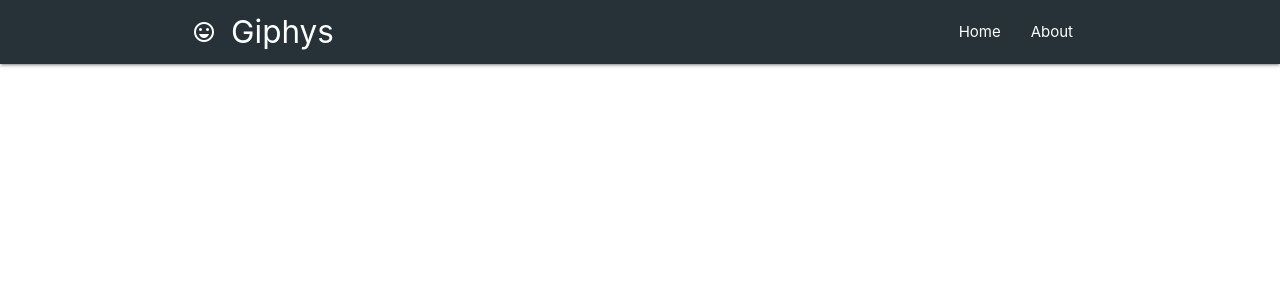
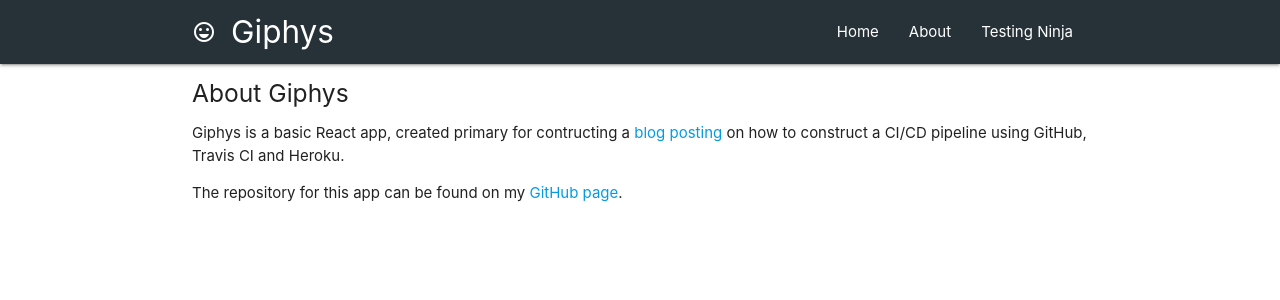
Before and after one commit to majikjohnson/giphy-search, a React (Create React App) app: page /about in a window 1280 px wide. Shown: the top 300 px of the page. Built offline with nearby package versions, Linux system fonts and the light colour scheme; the HTML template or start-up script is replaced by a standard one.

Commit message:
Changed the spinner and implemented About page

```diff
--- a/src/App.js
+++ b/src/App.js
@@ -4,6 +4,7 @@
 import Navbar from './components/layout/Navbar';
 import Home from './components/pages/Home';
 import Search from './components/pages/Search';
+import About from './components/pages/About';
 import SearchState from './context/SearchState';
 import { BrowserRouter as Router, Route, Switch } from 'react-router-dom';
 
@@ -17,6 +18,7 @@
 						<Switch>
 							<Route exact path="/" component={Home} />
 							<Route exact path="/search" component={Search} />
+							<Route exact path="/about" component={About} />
 						</Switch>
 					</div>
 				</div>
--- a/src/components/layout/Navbar.js
+++ b/src/components/layout/Navbar.js
@@ -24,6 +24,7 @@
 						<ul className="right hide-on-med-and-down">
 							<li><Link to="/">Home</Link></li>
 							<li><Link to="/about">About</Link></li>
+							<li><a href="https://www.testingninja.com">Testing Ninja</a></li>
 						</ul>
 					</div>
 				</div>
@@ -32,6 +33,11 @@
 			<ul className="sidenav blue-grey darken-4" id="mobile-menu">
 				<li><Link className="white-text" to="/">Home</Link></li>
 				<li><Link className="white-text" to="/about">About</Link></li>
+				<li>
+					<a className="white-text" href="https://www.testingninja.com">
+						Testing Ninja
+					</a>
+				</li>
 			</ul>
 		</Fragment>
 	);
--- a/src/components/layout/Spinner.js
+++ b/src/components/layout/Spinner.js
@@ -2,11 +2,23 @@
 import spinner from './spinner.gif';
 
 export default () => (
-	<Fragment>
-		<img
-			src={spinner}
-			style={{ width: '200px', margin: 'auto', display: 'block' }}
-			alt="Loading..."
-		/>
-	</Fragment>
+	<div className="container">
+	<div className="row">
+		<div className="col s12 center-align">
+			<div className="preloader-wrapper big active">
+				<div className="spinner-layer spinner-green-only">
+					<div className="circle-clipper left">
+						<div className="circle"></div>
+					</div>
+					<div className="gap-patch">
+						<div className="circle"></div>
+					</div>
+					<div className="circle-clipper right">
+						<div className="circle"></div>
+					</div>
+				</div>
+			</div>
+		</div>
+	</div>
+	</div>
 );
--- /dev/null
+++ b/src/components/pages/About.js
@@ -0,0 +1,23 @@
+import React, { Fragment } from 'react';
+
+const About = () => {
+	return (
+		<Fragment>
+			<h5>About Giphys</h5>
+			<p>
+				Giphys is a basic React app, created primary for contructing a{' '}
+				<a href="#!">blog posting</a> on how to construct a CI/CD
+				pipeline using GitHub, Travis CI and Heroku.
+			</p>
+			<p>
+				The repository for this app can be found on my{' '}
+				<a href="https://github.com/majikjohnson/giphy-search">
+					GitHub page
+				</a>
+				.
+			</p>
+		</Fragment>
+	);
+};
+
+export default About;
```
Also changed, not shown: src/components/layout/spinner.gif (deleted).
